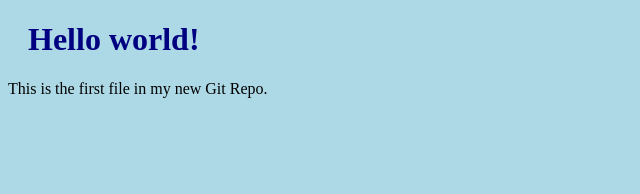
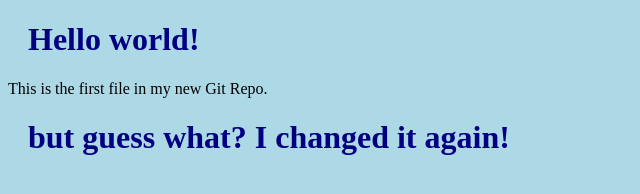
Before and after one commit to gdh12qb4/MyFirstRepo, a plain HTML site: page index.html in a window 1280 px wide. Shown: the whole page, without its empty margins (0-640 px from the left). Drawn offline with Linux system fonts and the light colour scheme.

Commit message:
Update index.html

```diff
--- a/index.html
+++ b/index.html
@@ -8,5 +8,6 @@
 
 <h1>Hello world!</h1>
 <p>This is the first file in my new Git Repo.</p>
+ <h1>but guess what? I changed it again!</h1>
 </body>
 </html>
```
